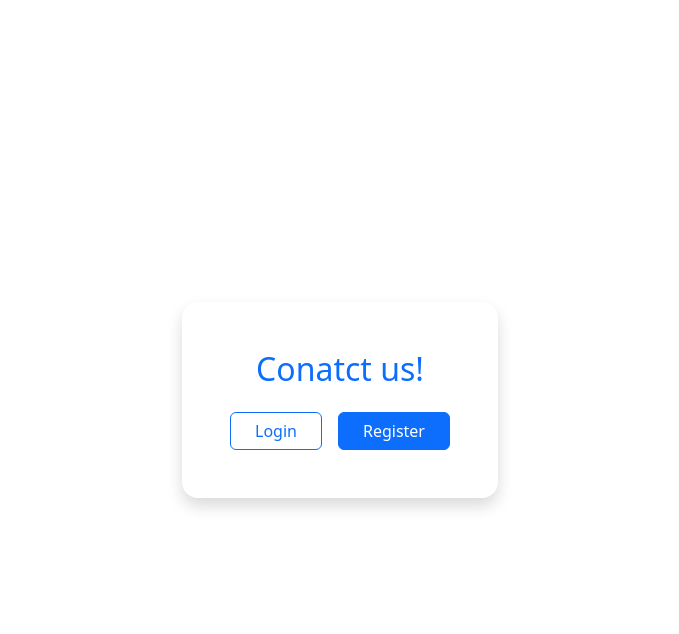
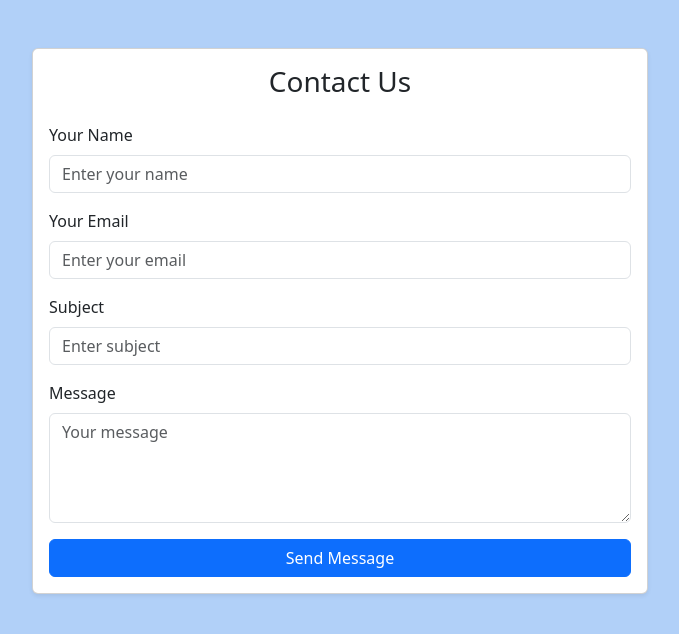
Before and after one commit to RahulRawat20/learning, a plain HTML site: page contact_us.html in a window 1280 px wide. Shown: the whole page, without its empty margins (300-979 px from the left). Drawn offline with nearby package versions, Linux system fonts and the light colour scheme.

Commit message:
add conatc-us form

```diff
--- a/contact_us.html
+++ b/contact_us.html
@@ -16,17 +16,69 @@
       integrity="sha384-T3c6CoIi6uLrA9TneNEoa7RxnatzjcDSCmG1MXxSR1GAsXEV/Dwwykc2MPK8M2HN"
       crossorigin="anonymous"
     />
+    <style>
+      .contact-us {
+        min-height: 100vh;
+
+        background-color: #b1d0f8;
+      }
+    </style>
   </head>
 
   <body>
-    <div
-      class="container-fluid min-vh-100 d-flex justify-content-center align-items-center"
-    >
-      <div class="p-5 bg-white rounded-4 shadow text-center">
-        <h2 class="mb-4 text-primary">Conatct us!</h2>
-        <div class="d-flex justify-content-center gap-3">
-          <a href="login.html" class="btn btn-outline-primary px-4">Login</a>
-          <a href="register.html" class="btn btn-primary px-4">Register</a>
+    <div class="container-fluid contact-us">
+      <div class="row justify-content-center">
+        <div class="col-md-8 col-lg-6">
+          <div class="card shadow-sm mt-5">
+            <div class="card-body">
+              <h3 class="card-title text-center mb-4">Contact Us</h3>
+              <form>
+                <div class="mb-3">
+                  <label for="name" class="form-label">Your Name</label>
+                  <input
+                    type="text"
+                    class="form-control"
+                    id="name"
+                    placeholder="Enter your name"
+                    required
+                  />
+                </div>
+                <div class="mb-3">
+                  <label for="email" class="form-label">Your Email</label>
+                  <input
+                    type="email"
+                    class="form-control"
+                    id="email"
+                    placeholder="Enter your email"
+                    required
+                  />
+                </div>
+                <div class="mb-3">
+                  <label for="subject" class="form-label">Subject</label>
+                  <input
+                    type="text"
+                    class="form-control"
+                    id="subject"
+                    placeholder="Enter subject"
+                    required
+                  />
+                </div>
+                <div class="mb-3">
+                  <label for="message" class="form-label">Message</label>
+                  <textarea
+                    class="form-control"
+                    id="message"
+                    rows="4"
+                    placeholder="Your message"
+                    required
+                  ></textarea>
+                </div>
+                <button type="submit" class="btn btn-primary w-100">
+                  Send Message
+                </button>
+              </form>
+            </div>
+          </div>
         </div>
       </div>
     </div>
```
Also changed, not shown: 1 other file.
